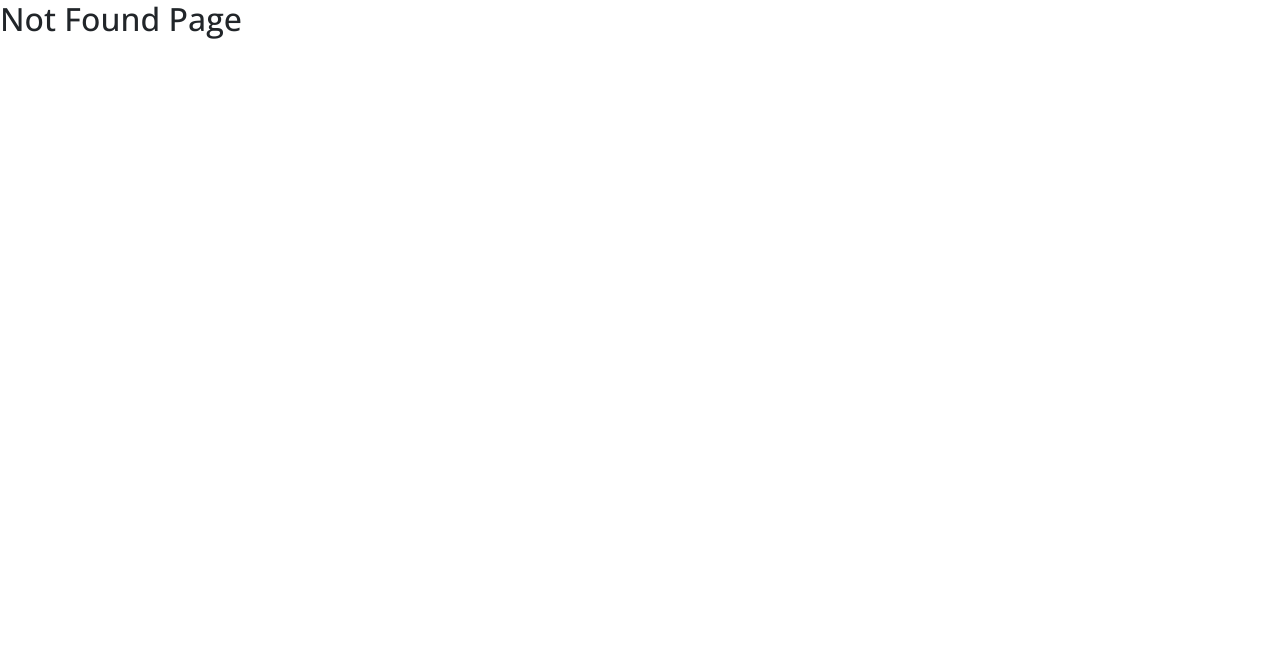
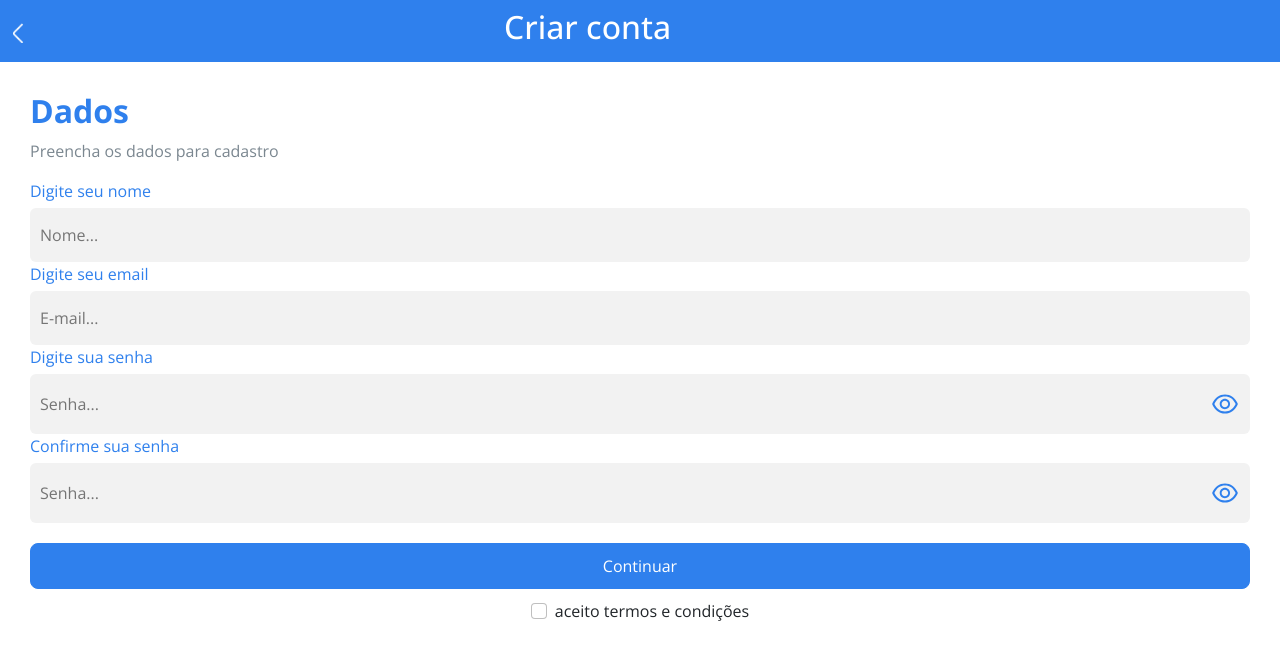
Before and after one commit to morette-lab/webappfiap, a React (Create React App) app: page /signup in a window 1280 px wide. Before the commit this address had no page. Shown: the top 660 px of the page. Built offline with nearby package versions, Linux system fonts and the light colour scheme.

Commit message:
create signup layout

```diff
--- a/src/App.tsx
+++ b/src/App.tsx
@@ -11,6 +11,7 @@ import NotFound from './screens/NotFound';
 import Login from './screens/Login';
 import Product from './screens/Product'
 import ConfirmPayment from './screens/Payment/Confirm';
+import SignUp from './screens/SignUp';
 
 const router = createBrowserRouter([
   {
@@ -29,6 +30,10 @@ const router = createBrowserRouter([
   {
     path: "/confirm-payment",
     element: <ConfirmPayment />
+  },
+  {
+    path: "/signup",
+    element: <SignUp />
   }
 ])
 
--- a/src/components/BottomBar/BottomBar.module.css
+++ b/src/components/BottomBar/BottomBar.module.css
@@ -2,13 +2,25 @@
     position: fixed;
     bottom: 0;
     width: 100%;
-    max-height: 10%;
     display: flex;
     justify-content: space-around;
     align-items: center;
+    max-height: 1%;
 }
 
 .icon {
-    width: 15%;
-    max-height: 10%;
+    width: 5%;
+    height: 5%;
+    margin-bottom: 20px;
 }
+
+@media (max-width: 460px) {
+    .container {
+	max-height: 10%;
+    }
+
+    .icon {
+	width: 15%;
+	max-height: 10%;
+    }
+}
--- a/src/layouts/Login/Login.module.css
+++ b/src/layouts/Login/Login.module.css
@@ -8,6 +8,7 @@
 .text {
     color: var(--light-gray-2);
 }
+
 .content {
     margin: 30px;
 }
--- /dev/null
+++ b/src/layouts/SignUp/SignUp.module.css
@@ -0,0 +1,26 @@
+@import "../../constants/default.css";
+
+.content {
+    margin: 30px;
+}
+
+.title {
+    color: var(--blue);
+    font-weight: bold;
+}
+
+.text {
+    color: var(--light-gray-2);
+}
+
+.continueAndTerms {
+    margin-top: 20px;
+    display: flex;
+    flex-direction: column;
+    align-items: center;
+}
+
+.continueAndTerms > button {
+    width: 100%;
+    margin-bottom: 10px;
+}
--- /dev/null
+++ b/src/layouts/SignUp/index.tsx
@@ -0,0 +1,54 @@
+import Form from 'react-bootstrap/Form';
+import { Header, Button, Input } from '../../components';
+import styles from './SignUp.module.css'
+
+
+function SignUpLayout({ }) {
+  return (
+    <div>
+      <Header title="Criar conta" />
+      <div className={styles.content}>
+        <h2 className={styles.title}>Dados</h2>
+        <p className={styles.text}>Preencha os dados para cadastro</p>
+        <Input
+          id="fullname"
+          label="Digite seu nome"
+          placeholder="Nome..."
+          type="text"
+          value={""}
+        />
+        <Input
+          id="email"
+          label="Digite seu email"
+          placeholder="E-mail..."
+          type="email"
+          value={""}
+        />
+        <Input
+          id="password"
+          label="Digite sua senha"
+          placeholder="Senha..."
+          type="password"
+          value={""}
+        />
+        <Input
+          id="confirm-password"
+          label="Confirme sua senha"
+          placeholder="Senha..."
+          type="password"
+          value={""}
+        />
+        <div className={styles.continueAndTerms}>
+          <Button text="Continuar" />
+          <Form.Check
+            type="checkbox"
+            id={"checkbox"}
+            label={"aceito termos e condições"}
+          />
+        </div>
+      </div>
+    </div>
+  )
+}
+
+export default SignUpLayout;
--- a/src/screens/SignUp/index.tsx
+++ b/src/screens/SignUp/index.tsx
@@ -1,10 +1,9 @@
-import React from 'react';
+import SignUpLayout from './../../layouts/SignUp'
+
 
 function SignUp({ }) {
   return (
-    <div>
-
-    </div>
+    <SignUpLayout />
   )
 }
 
```
Also changed, not shown: src/components/BottomBar/index.tsx (+9 -2 lines).
